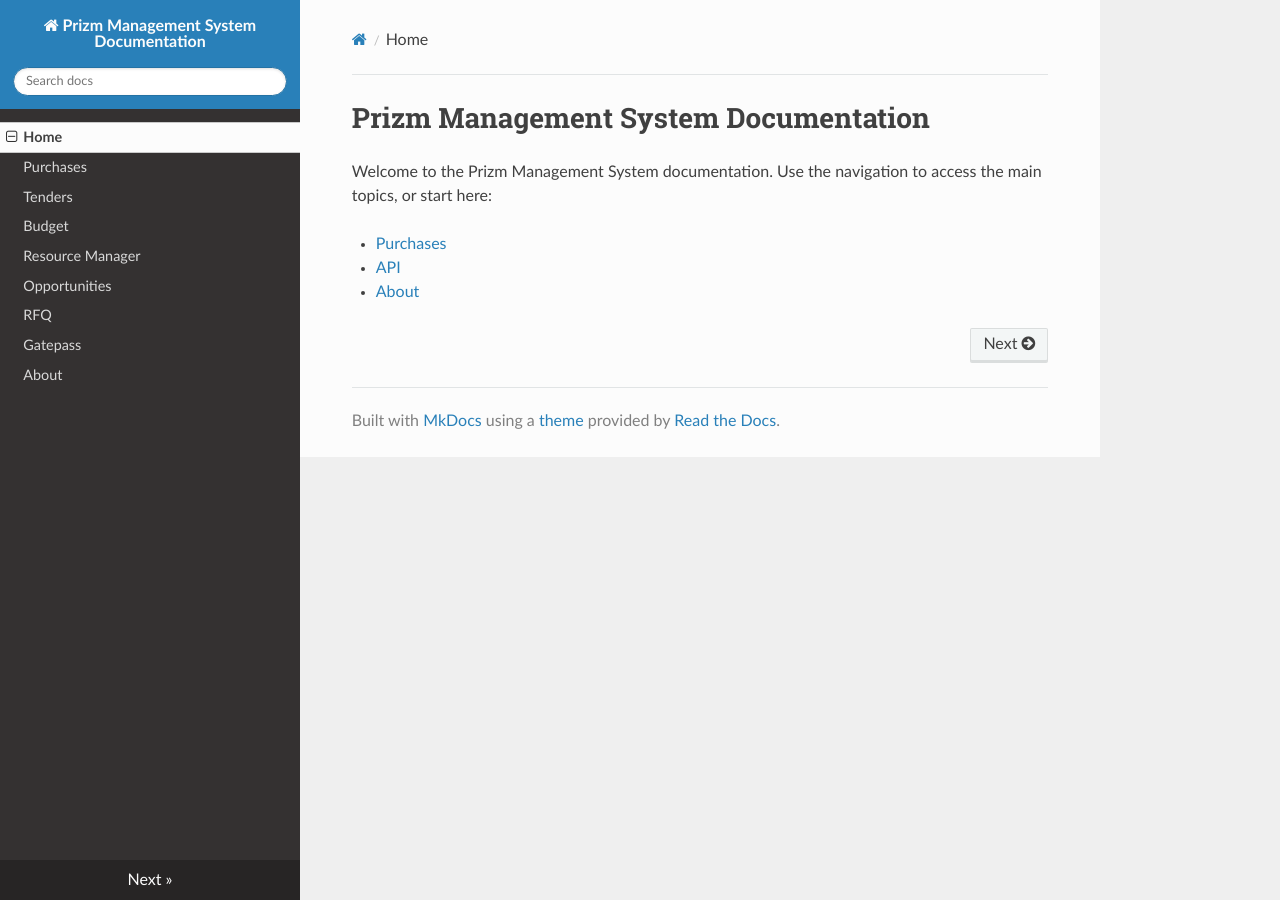
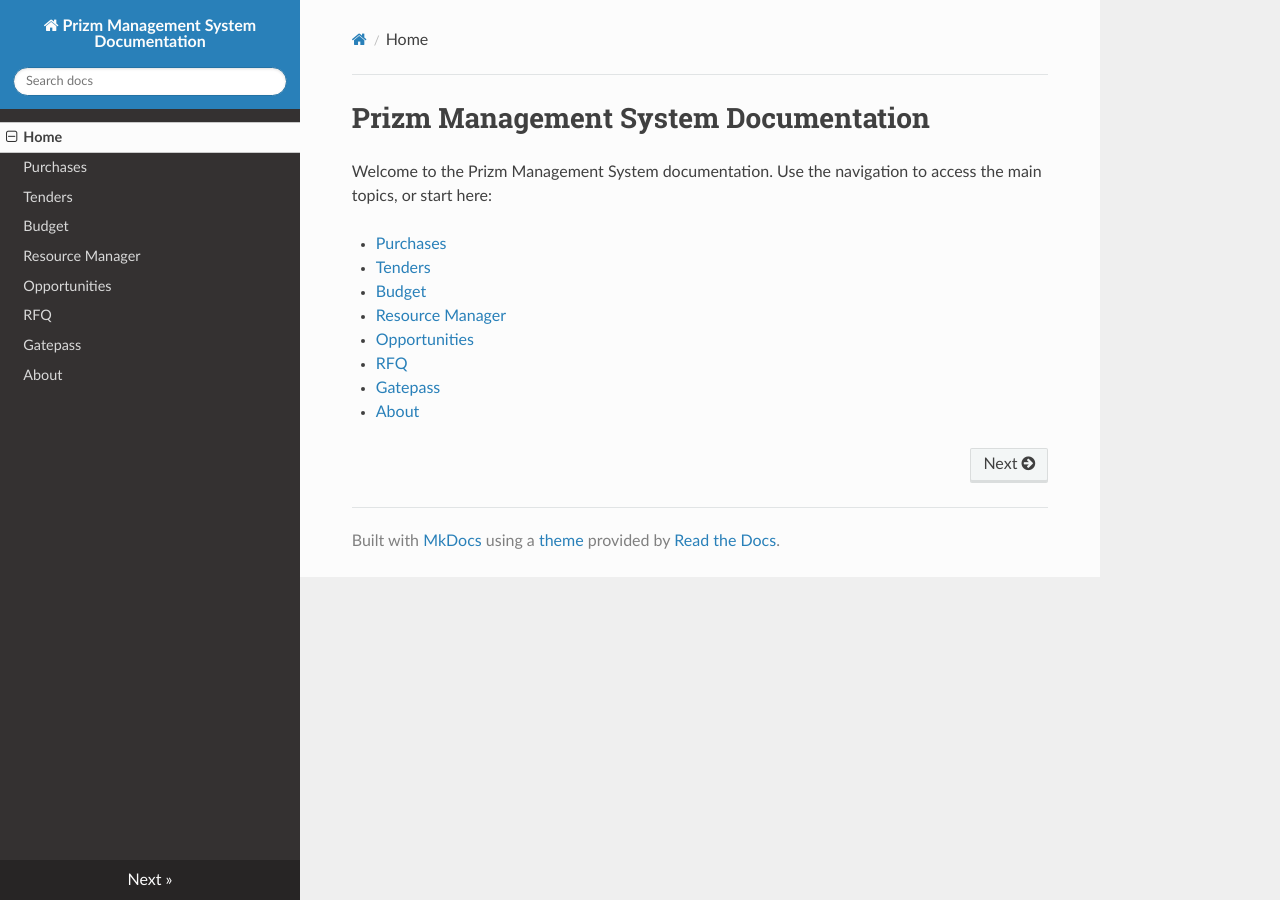
Before and after one commit to PrizmIT/prizm_ms_docs, an MkDocs documentation site: the page built from docs/index.md, in a window 1280 px wide. Built offline with MkDocs 1.6.1, drawn with Linux system fonts in a browser that asks for light colours; nearby versions of some CDN libraries.

Commit message:
Update index with all module links

```diff
--- a/docs/index.md
+++ b/docs/index.md
@@ -3,5 +3,10 @@
 Welcome to the Prizm Management System documentation. Use the navigation to access the main topics, or start here:
 
 - [Purchases](purchases.md)
-- [API](api.md)
+- [Tenders](tenders.md)
+- [Budget](budget.md)
+- [Resource Manager](resource-manager.md)
+- [Opportunities](opportunities.md)
+- [RFQ](rfq.md)
+- [Gatepass](gatepass.md)
 - [About](about.md)
```
